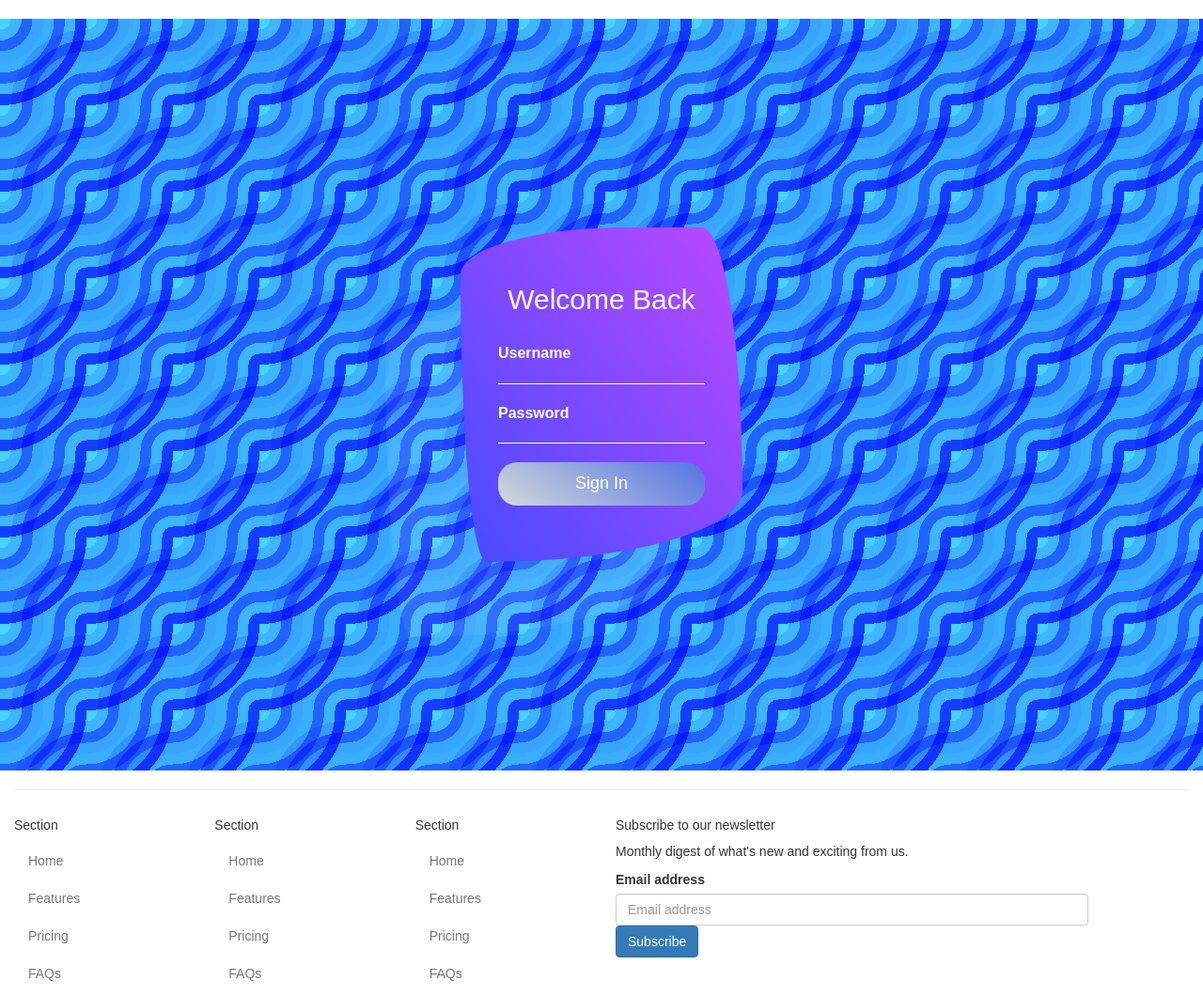
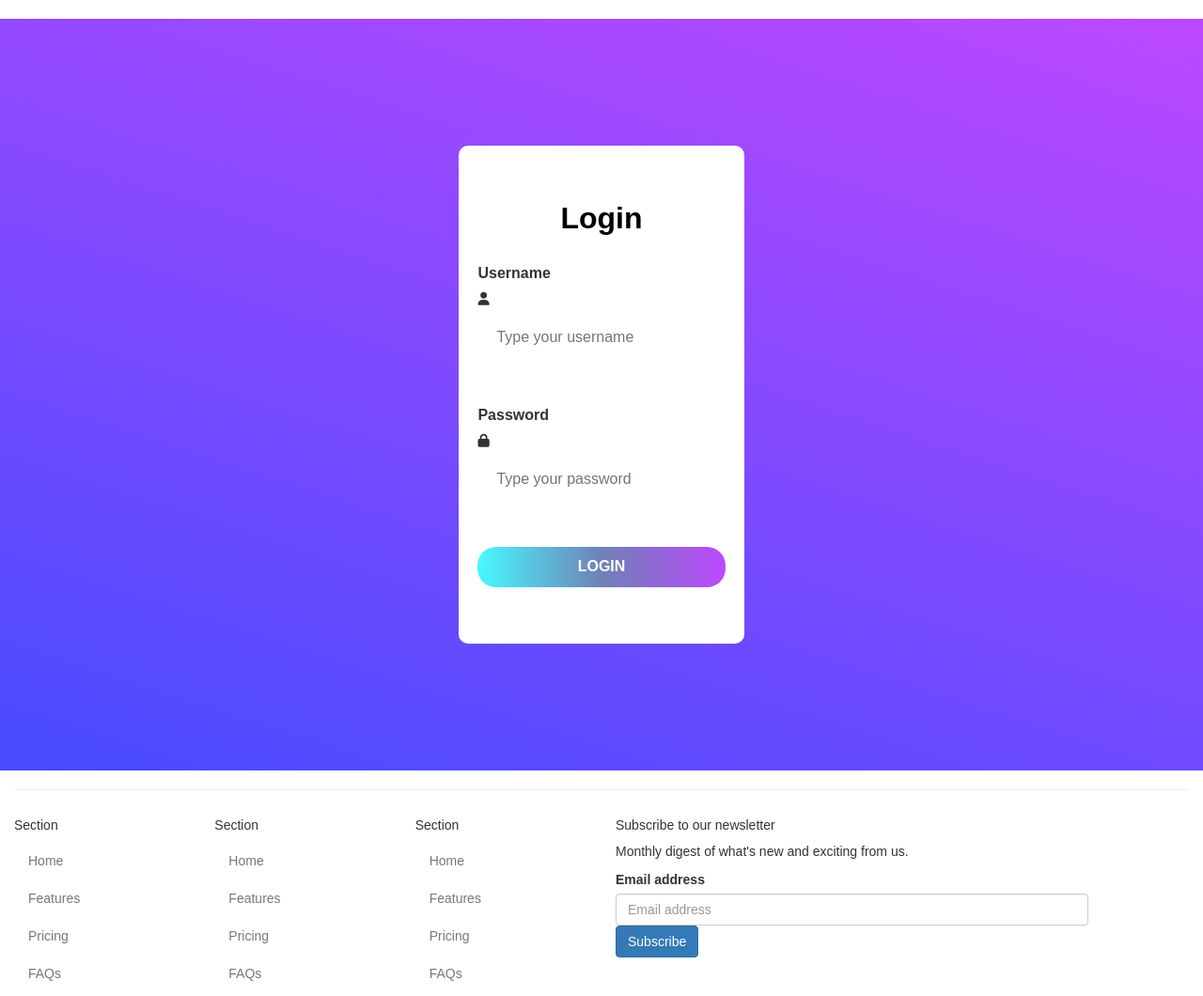
Before and after one commit to Rahulgit3D2Y/econtent, a PHP site: page /econtent/login.php in a window 1280 px wide. Shown: the part 119-1179 px from the top of the page at 94% size. Run offline with PHP 8.4, Linux system fonts and the light colour scheme; the visitor is signed in with stand-in values (Sample User, id 1); data that the repository does not hold is empty; some libraries are stand-ins or nearby versions.

Commit message:
updated login page

```diff
--- a/css/style.css
+++ b/css/style.css
@@ -250,32 +250,31 @@
     display: flex;
     justify-content:center;
     align-items: center;
-    background: radial-gradient(at bottom right, #474bff 0, #474bff 11.5px, rgba(71,75,255,0.2) 11.5px, rgba(71,75,255,0.2) 23px, rgba(71,75,255,0.75) 23px, rgba(71,75,255,0.75) 34.5px, rgba(71,75,255,0.25) 34.5px, rgba(71,75,255,0.25) 46px, rgba(71,75,255,0.3) 46px, rgba(71,75,255,0.3) 57.5px, rgba(71,75,255,0.75) 57.5px, rgba(71,75,255,0.75) 69px, rgba(71,75,255,0.2) 69px, rgba(71,75,255,0.2) 80.5px, transparent 80.5px, transparent 92px), radial-gradient(at top left, transparent 0, transparent 11.5px, rgba(71,75,255,0.2) 11.5px, rgba(71,75,255,0.2) 23px, rgba(71,75,255,0.75) 23px, rgba(71,75,255,0.75) 34.5px, rgba(71,75,255,0.3) 34.5px, rgba(71,75,255,0.3) 46px, rgba(71,75,255,0.25) 46px, rgba(71,75,255,0.25) 57.5px, rgba(71,75,255,0.75) 57.5px, rgba(71,75,255,0.75) 69px, rgba(71,75,255,0.2) 69px, rgba(71,75,255,0.2) 80.5px, #474bff 80.5px, #474bff 92px, transparent 92px, transparent 230px);
-  background-blend-mode: multiply;
-  background-size: 92px 92px, 92px 92px;
-  background-color: #47d3ff;
+    background: #474bff;
+    background: -webkit-linear-gradient(18deg, #474bff 0%, #bc48ff 100%);
+    background: linear-gradient(18deg, #474bff 0%, #bc48ff 100%);
     }
 
       .lcontainer {
-          background: #474bff;
-          background: -webkit-linear-gradient(54deg, #474bff 0%, #bc48ff 100%);
-          background: linear-gradient(54deg, #474bff 0%, #bc48ff 100%);
-          box-shadow: -10vmin 10vmin 0 rgba(255,255,255,0.07);
-          padding: 40px 100px 60px 50px;
-          animation: spin 15s ease-in-out  infinite;
-          padding: 40px;
-          width: 300px;
+          background-color: white;
+        padding: 40px 20px;
+        border-radius: 10px;
       }
 
     .lform {
       display: flex;
       flex-direction: column;
+      gap: 20px;
+
     }
 
-    h2 {
+    .login_heading {
       text-align: center;
-      color: white;
+      color: black;
       margin-bottom: 30px;
+      font-family: Arial, Helvetica, sans-serif;
+      font-weight: 800;
+      font-size: xx-large;
     }
 
     .linputBox {
@@ -284,11 +283,9 @@
     }
 
     .linputBox label {
-      position: absolute;
-      top: 0;
-      left: 0;
+
       font-size: 16px;
-      color: #fff;
+
       pointer-events: none;
       transition: 0.5s;
     }
@@ -297,74 +294,31 @@
       width: 100%;
       padding: 10px 0;
       font-size: 16px;
-      color: #fff;
-      border: none;
-      border-bottom: 1px solid #fff;
-      outline: none;
-      background: transparent;
-      transition: 0.5s;
-    }
+      border:none;
+     outline: none;
+     padding: 20px 20px;
 
-    .linputBox input:focus ~ label,
-    .linputBox input:valid ~ label {
-      top: -20px;
-      font-size: 12px;
-    }
-
-    .lremember {
-      display: flex;
-      justify-content: space-between;
-      align-items: center;
-      margin-bottom: 20px;
-    }
-
-    .lremember label {
-      font-size: 14px;
-      color: #fff;
-    }
-
-    .lremember input {
-      margin-right: 10px;
     }
 
     .linputBox input[type="submit"] {
-      width: 100%;background: #5373e3;
-      background: -webkit-linear-gradient(215deg, #5373e3 0%, #d3d9d9 100%);
-      background: linear-gradient(215deg, #5373e3 0%, #d3d9d9 100%);
+      width: 100%;background: #47f9ff;
+      background: -webkit-linear-gradient(90deg, #47f9ff 0%, #7081b5 50%, #bc48ff 100%);
+      background: linear-gradient(90deg, #47f9ff 0%, #7081b5 50%, #bc48ff 100%);
       border: none;
       border-radius: 20px;
       color: #ffffff;
       padding: 10px 0;
-      font-size: 18px;
+      font-size: 16px;
+      font-weight: 600;
       cursor: pointer;
       transition: 0.5s;
     }
 
     .linputBox input[type="submit"]:hover {
-      background: #d3d9d9;
-      background: -webkit-linear-gradient(215deg, #d3d9d9 0%, #5373e3 100%);
-      background: linear-gradient(215deg, #d3d9d9 0%, #5373e3 100%);
-      color: #73fad8;
+      background: #3cd1d6;
+      background: -webkit-linear-gradient(90deg, #3dd6dc 0%, #57648d 50%, #9c3cd3 100%);
+      background: linear-gradient(90deg, #41e2e8 0%, #6373a4 50%, #7d34a7 100%);
     }
-
-    @keyframes spin {
-      0%,100%
-      {   border-radius: 55% 45% 50% 50% / 41% 64% 36% 59%;
-      }
-      15%
-      {
-          border-radius: 69% 31% 65% 35% / 31% 68% 32% 69%;
-      }
-      25%
-      {
-          border-radius: 67% 33% 74% 26% / 37% 62% 38% 63%;    }
-      50%
-      {
-          border-radius: 58% 12% 93% 7% / 11% 81% 19% 89%;    }
-      75%
-      {
-          border-radius: 37% 63% 69% 31% / 37% 65% 35% 63%;    }
-  }
 
   /* profilepage */
 
--- a/login.php
+++ b/login.php
@@ -1,20 +1,28 @@
 <?php include("include/header.php"); ?>
-    <div class="login_body">
+<div class="login_body">
  <div class="lcontainer">
+  <h2 class="login_heading">Login</h2>
   <form class="lform" method="POST" action="#">
-    <h2>Welcome Back</h2>
     <div class="linputBox">
-      <input type="email" name="InputEmailID" id="InputEmailID" autocomplete="off" required>
       <label>Username</label>
+      <div class="d-flex justify-content-center align-items-center">
+      <i class="fa-solid fa-user"></i>
+      <input class="border-bottom" type="email" name="InputEmailID" id="InputEmailID" autocomplete="off" placeholder="Type your username" required>
+      </div>
+
+
     </div>
 
     <div class="linputBox">
-      <input type="password" name="InputPassword" id="InputPassword"  autocomplete="off" required>
-      <label>Password</label>
+    <label>Password</label>
+    <div class="d-flex justify-content-center align-items-center"><i class="fa-solid fa-lock"></i>
+    <input class="border-bottom" type="password" name="InputPassword" id="InputPassword"  autocomplete="off"placeholder="Type your password" required>
+    </div>
+
     </div>
 
     <div class="linputBox">
-      <input type="submit" name="UserSignIn" id="UserSignIn" value="Sign In">
+      <input type="submit" name="UserSignIn" id="UserSignIn" value="LOGIN">
     </div>
   </form>
  </div>
```
